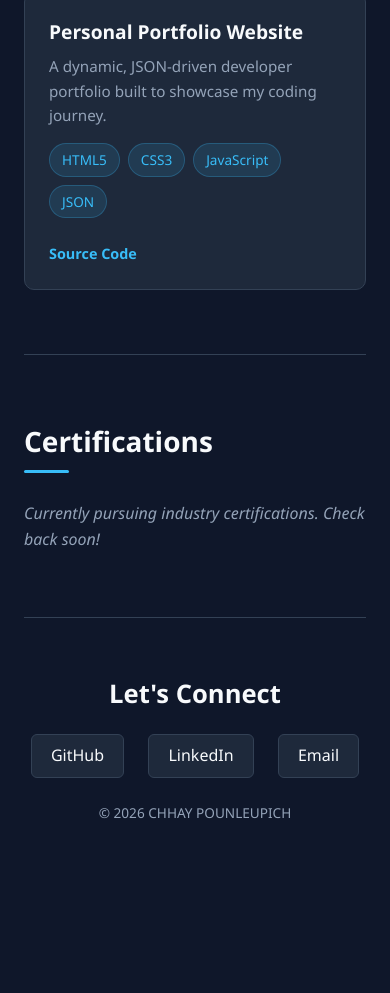
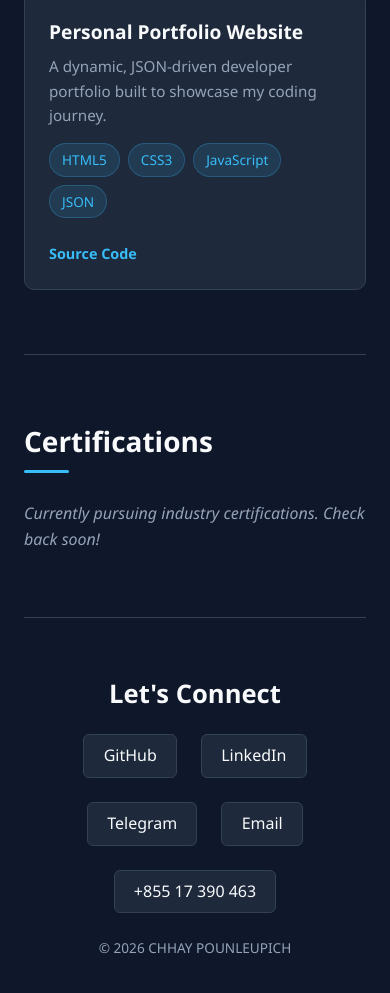
Before and after one commit to Pich-Chhay/my-portfolio, a plain HTML site: page index.html in a window 390 px wide. Shown: the part 1955-2948 px from the top of the page. Before the commit the page ends 2835 px from the top, so only its background shows below. Drawn offline with Linux system fonts and the light colour scheme.

Commit message:
feat: add telegram and phone contact links

```diff
--- a/css/style.css
+++ b/css/style.css
@@ -264,6 +264,7 @@ body {
 .social-links {
   display: flex;
   justify-content: center;
+  flex-wrap: wrap;
   gap: 1.5rem;
   margin-bottom: 1.5rem;
 }
--- a/data/portfolio.json
+++ b/data/portfolio.json
@@ -6,7 +6,9 @@
     "about": "I am currently a Year 3, Semester 2 Computer Science student passionate about software development. I enjoy learning modern web technologies, solving algorithmic problems, and building real-world projects that prepare me for a software engineering career.",
     "github": "https://github.com/Pich-Chhay",
     "linkedin": "https://www.linkedin.com/in/pich-chhay-103171341",
-    "email": "pichchhay63@gmail.com"
+    "email": "pichchhay63@gmail.com",
+    "phone": "+855 17 390 463",
+    "telegram": "https://t.me/CHHAY_POUNLEUPICH"
   },
   "experience": [
     {
@@ -25,7 +27,7 @@
       "title": "Personal Portfolio Website",
       "description": "A dynamic, JSON-driven developer portfolio built to showcase my coding journey.",
       "techStack": ["HTML5", "CSS3", "JavaScript", "JSON"],
-      "githubUrl": "https://github.com/yourusername/my-portfolio",
+      "githubUrl": "https://github.com/Pich-Chhay/my-portfolio.git",
       "liveUrl": ""
     }
   ],
--- a/js/app.js
+++ b/js/app.js
@@ -30,11 +30,26 @@ function renderProfile(profile) {
   document.getElementById("year").textContent = new Date().getFullYear();
 
   const socialContainer = document.getElementById("social-links");
-  socialContainer.innerHTML = `
-    <a href="${profile.github}" target="_blank" rel="noopener noreferrer">GitHub</a>
-    <a href="${profile.linkedin}" target="_blank" rel="noopener noreferrer">LinkedIn</a>
-    <a href="mailto:${profile.email}">Email</a>
-  `;
+  let linksHTML = "";
+
+  if (profile.github) {
+    linksHTML += `<a href="${profile.github}" target="_blank" rel="noopener noreferrer">GitHub</a>`;
+  }
+  if (profile.linkedin) {
+    linksHTML += `<a href="${profile.linkedin}" target="_blank" rel="noopener noreferrer">LinkedIn</a>`;
+  }
+  if (profile.telegram) {
+    linksHTML += `<a href="${profile.telegram}" target="_blank" rel="noopener noreferrer">Telegram</a>`;
+  }
+  if (profile.email) {
+    linksHTML += `<a href="mailto:${profile.email}">Email</a>`;
+  }
+  if (profile.phone) {
+    const cleanPhone = profile.phone.replace(/\s+/g, "");
+    linksHTML += `<a href="tel:${cleanPhone}">${profile.phone}</a>`;
+  }
+
+  socialContainer.innerHTML = linksHTML;
 }
 
 function renderExperience(experienceList) {
```
